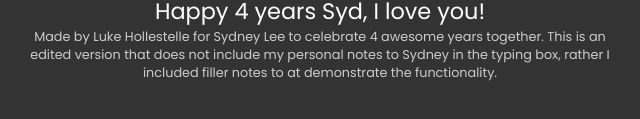
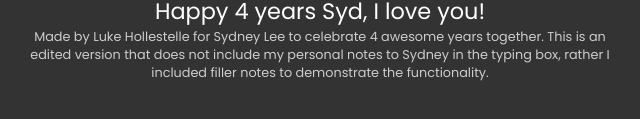
Before and after one commit to lukehollestelle/officialTyping.github.io, a plain HTML site: page index.html in a window 1280 px wide. Shown: the part 405-524 px from the top of the page, 320-960 px from the left. Drawn offline with Linux system fonts and the light colour scheme.

Commit message:
Update index.html

```diff
--- a/index.html
+++ b/index.html
@@ -27,7 +27,7 @@
             <img src="snoopylove.png" alt="me n syd">
             Happy 4 years Syd, I love you!
             <div id="description">
-                Made by Luke Hollestelle for Sydney Lee to celebrate 4 awesome years together.  This is an edited version that does not include my personal notes to Sydney in the typing box, rather I included filler notes to at demonstrate the functionality.
+                Made by Luke Hollestelle for Sydney Lee to celebrate 4 awesome years together.  This is an edited version that does not include my personal notes to Sydney in the typing box, rather I included filler notes to demonstrate the functionality.
             </div>
         </div>
     </main>
```
